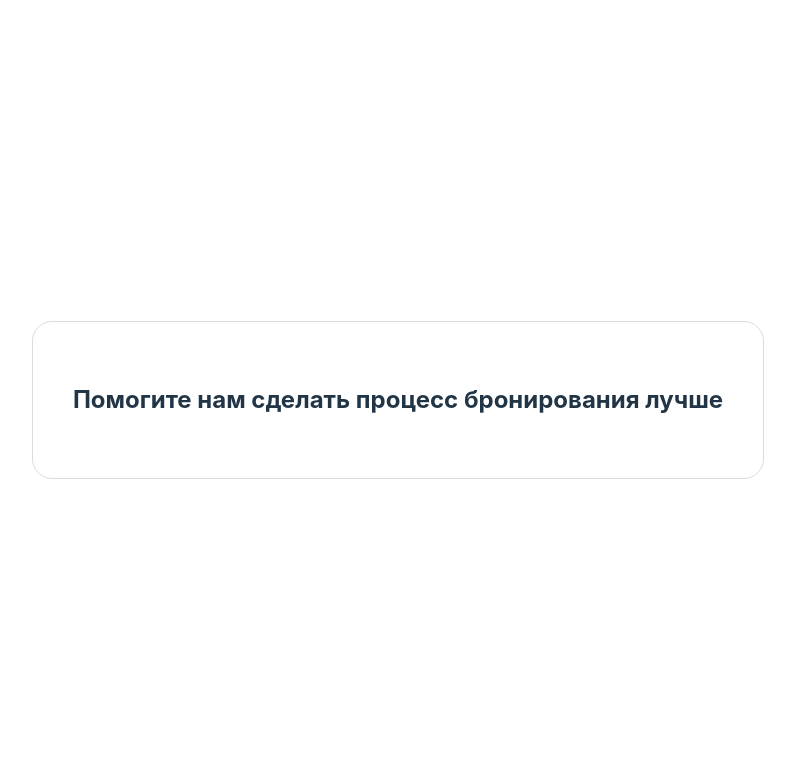
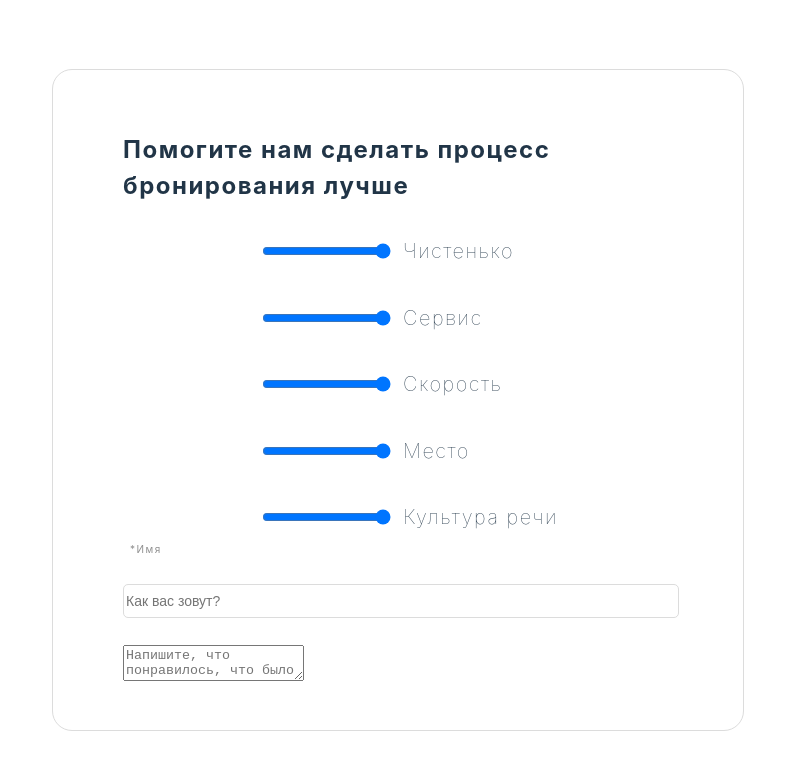
Before and after one commit to alozhka/travelline_practice, a React (Vite) app in the folder reviewer/: page / in a window 1280 px wide. Shown: the top 770 px of the page, without its empty margins (242-1037 px from the left). Built offline with nearby package versions, Linux system fonts and the light colour scheme.

Commit message:
Делаю текстовое поле

```diff
--- a/reviewer/src/App.tsx
+++ b/reviewer/src/App.tsx
@@ -1,5 +1,5 @@
 import './App.css'
-import ReviewForm from './components/ReviewForm/ReviewForm.tsx'
+import ReviewForm from './components/Review/ReviewForm/ReviewForm.tsx'
 
 function App() {
   return (
--- /dev/null
+++ b/reviewer/src/components/InputArea/InputArea.module.css
@@ -0,0 +1,26 @@
+.inputArea {
+    color: #909090;
+
+    input {
+        font-size: 14px;
+        border: #dcdcdc 1px solid;
+        border-radius: 5px;
+        background: none;
+        width: 100%;
+        height: 30px;
+    }
+}
+
+.header {
+    font-size: 10px;
+
+    position: relative;
+    margin: 0 0 -20px 7px;
+    width: fit-content;
+
+    background: white;
+}
+
+.comment {
+    height: 113px!important;
+}
--- /dev/null
+++ b/reviewer/src/components/InputArea/InputArea.tsx
@@ -0,0 +1,26 @@
+import s from './InputArea.module.css';
+
+
+interface InputAreaProps {
+	header?: string,
+	type: 'name' | 'comment', // на будущее
+	placeholder?: string
+}
+
+
+const InputArea = (props: InputAreaProps) => {
+	const classes = `${s.inputArea} ${s[props.type]}`
+	return (
+		<div className={s.inputArea}>
+			{ props.header &&
+				<div className={s.header}>
+					<p>{props.header}</p>
+                </div>
+			}
+			<input className={classes} type="text" placeholder={props.placeholder}/>
+		</div>
+	)
+}
+
+
+export default InputArea
--- /dev/null
+++ b/reviewer/src/components/Review/ReviewCategory/ReviewCategory.module.css
@@ -0,0 +1,21 @@
+.category {
+    display: flex;
+    justify-content: center;
+
+    width: 100%;
+    font-size: 20px;
+    font-weight: lighter;
+
+    div:first-child {
+        display: flex;
+        justify-content: flex-end;
+        width: 50%;
+        padding-right: 10px;
+    }
+    div:last-child {
+
+        display: flex;
+        justify-content: flex-start;
+        width: 50%;
+    }
+}
--- /dev/null
+++ b/reviewer/src/components/Review/ReviewCategory/ReviewCategory.tsx
@@ -0,0 +1,22 @@
+import s from './ReviewCategory.module.css';
+import ReviewInput from '../ReviewInput/ReviewInput.tsx'
+
+interface ReviewCategoryProps {
+	category: string
+}
+
+const ReviewCategory = (props: ReviewCategoryProps) => {
+	return (
+		<div className={s.category}>
+			<div>
+				<ReviewInput category={props.category}/>
+			</div>
+			<div>
+				<label htmlFor={props.category}>{props.category}</label>
+			</div>
+		</div>
+	)
+}
+
+
+export default ReviewCategory
--- /dev/null
+++ b/reviewer/src/components/Review/ReviewForm/ReviewForm.module.css
@@ -0,0 +1,33 @@
+.reviewForm {
+    border-color: #dcdcdc;
+    border-style: solid;
+    border-width: 1px;
+    padding: 43px 70px;
+    border-radius: 20px;
+
+    text-align: left;
+    letter-spacing: 1.5px;
+
+    width: 550px;
+
+    > h2 {
+        font-size: 24px;
+        margin-bottom: 32px;
+        font-weight: bold;
+    }
+}
+
+.categories {
+    display: flex;
+    flex-direction: column;
+    align-items: center;
+    justify-content: space-between;
+
+    height: 296px;
+}
+
+.dataInsertion {
+    div:first-child {
+        margin-bottom: 27px;
+    }
+}
--- /dev/null
+++ b/reviewer/src/components/Review/ReviewForm/ReviewForm.tsx
@@ -0,0 +1,24 @@
+import s from './ReviewForm.module.css'
+import ReviewCategory from '../ReviewCategory/ReviewCategory.tsx'
+import InputArea from '../../InputArea/InputArea.tsx'
+
+const ReviewForm = () => {
+	const categories: string[] = ['Чистенько', 'Сервис', 'Скорость', 'Место ', 'Культура речи']
+
+	return (
+		<form className={s.reviewForm}>
+			<h2>Помогите нам сделать процесс бронирования лучше</h2>
+			<div className={s.categories}>
+				{ categories.map((category, index) =>
+					<ReviewCategory key={'category' + index} category={category}/>) }
+			</div>
+			<div className={s.dataInsertion}>
+				<InputArea type='name' header='*Имя' placeholder='Как вас зовут?' />
+				<textarea placeholder='Напишите, что понравилось, что было непонятно' />
+			</div>
+		</form>
+	)
+}
+
+
+export default ReviewForm
--- /dev/null
+++ b/reviewer/src/components/Review/ReviewInput/ReviewInput.tsx
@@ -0,0 +1,12 @@
+interface ReviewInputProps {
+	category: string
+}
+
+const ReviewInput = (props: ReviewInputProps) => {
+	return (
+		<input type="range" min="1" max="5" step="1" name={props.category} />
+	)
+}
+
+
+export default ReviewInput
--- a/reviewer/src/components/ReviewForm/ReviewForm.module.css
+++ /dev/null
@@ -1,7 +0,0 @@
-.reviewForm {
-    border-color: #dcdcdc;
-    border-style: solid;
-    border-width: 1px;
-    padding: 40px;
-    border-radius: 20px;
-}
--- a/reviewer/src/components/ReviewForm/ReviewForm.tsx
+++ /dev/null
@@ -1,12 +0,0 @@
-import s from './ReviewForm.module.css'
-
-const ReviewForm = () => {
-	return (
-		<div className={s.reviewForm}>
-			<h2>Помогите нам сделать процесс бронирования лучше</h2>
-		</div>
-	)
-}
-
-
-export default ReviewForm
```
